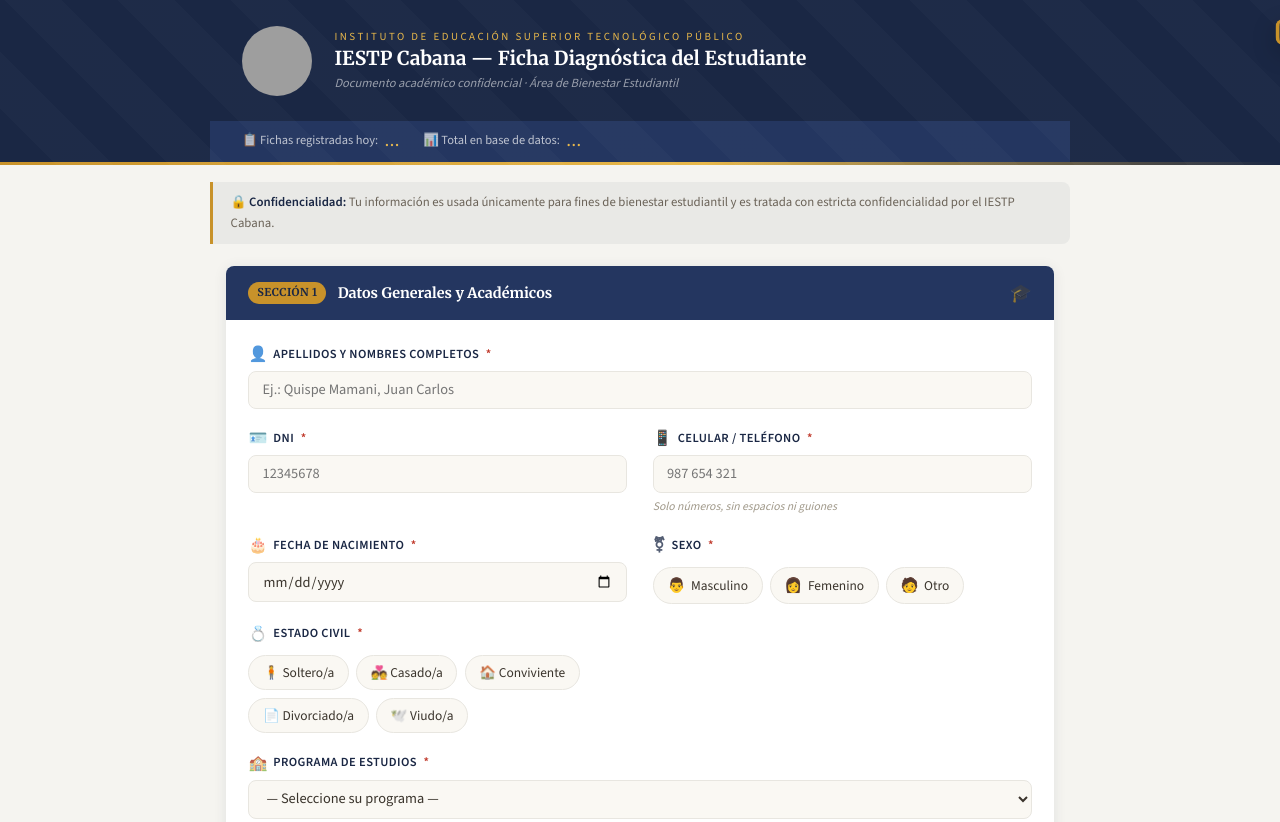
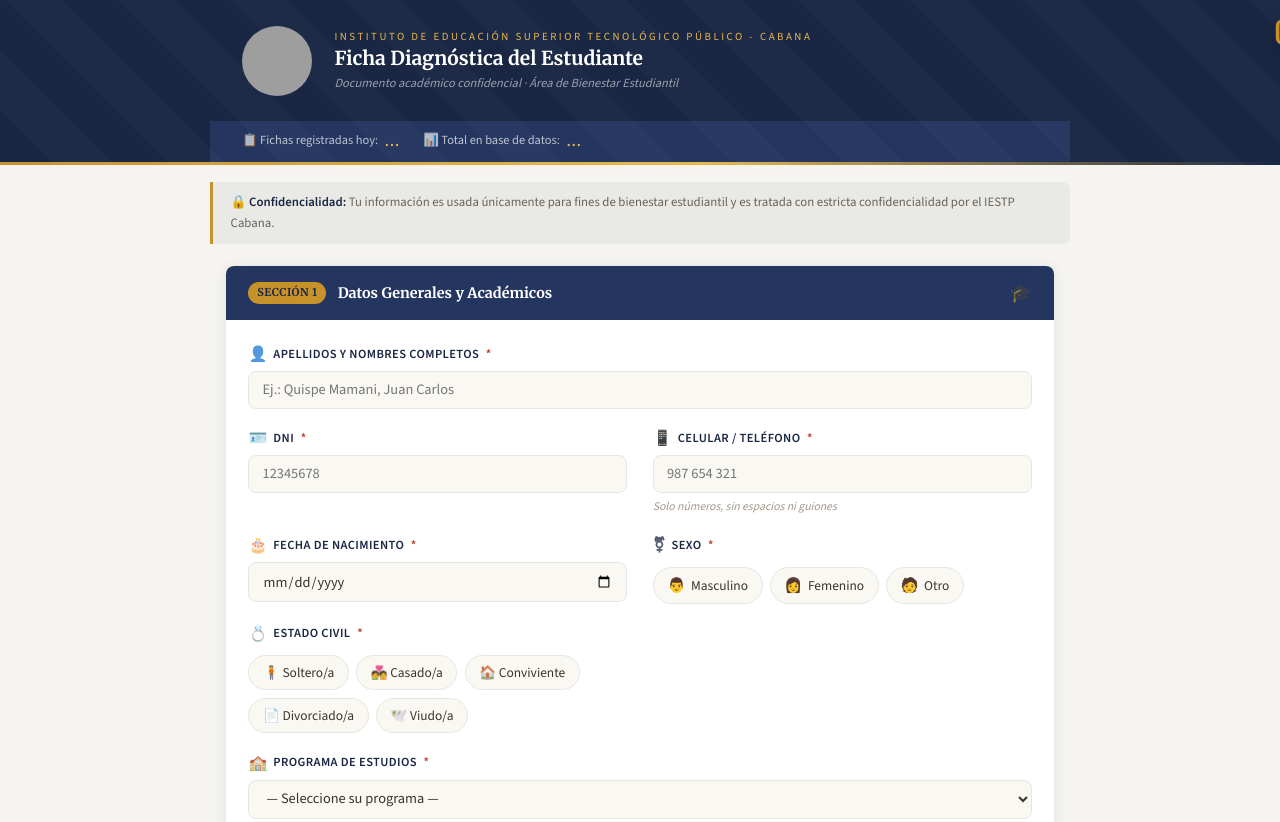
Before and after one commit to jhanzzdnb/ficha_diagnostica_estudiantes, a website: page public/index.html in a window 1280 px wide. Shown: the top 822 px of the page. Drawn offline with nearby package versions, Linux system fonts and the light colour scheme; no server answers; grey boxes are pictures that could not be loaded.

Commit message:
modificación de titulos

```diff
--- a/public/index.html
+++ b/public/index.html
@@ -178,8 +178,8 @@ body{font-family:'Source Sans 3',sans-serif;background:var(--g100);color:var(--g
   <img src="img/IESTP_CABANA.png" alt="Logo IESTP">
   </div>
     <div class="header-text">
-      <div class="inst">Instituto de Educación Superior Tecnológico Público</div>
-      <h1>IESTP Cabana — Ficha Diagnóstica del Estudiante</h1>
+      <div class="inst">Instituto de Educación Superior Tecnológico Público - Cabana</div>
+      <h1>Ficha Diagnóstica del Estudiante</h1>
       <div class="sub">Documento académico confidencial · Área de Bienestar Estudiantil</div>
     </div>
   </div>
```
Also changed, not shown: public/gracias.html (+1 -1 lines).
